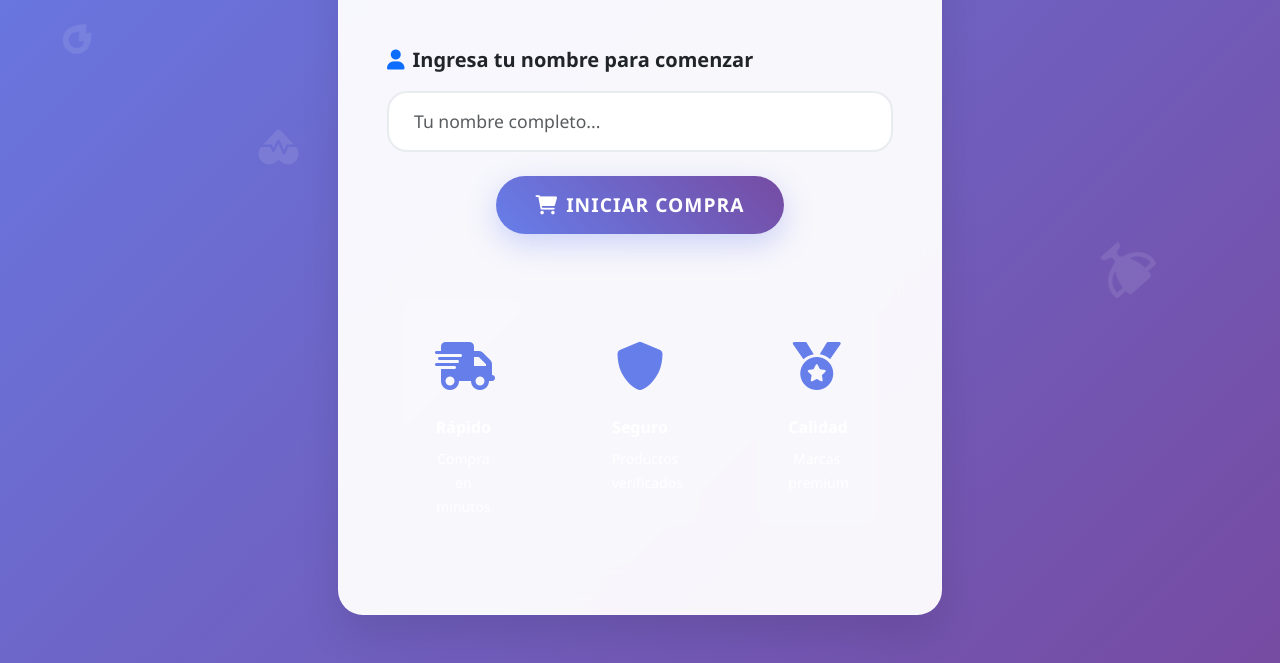
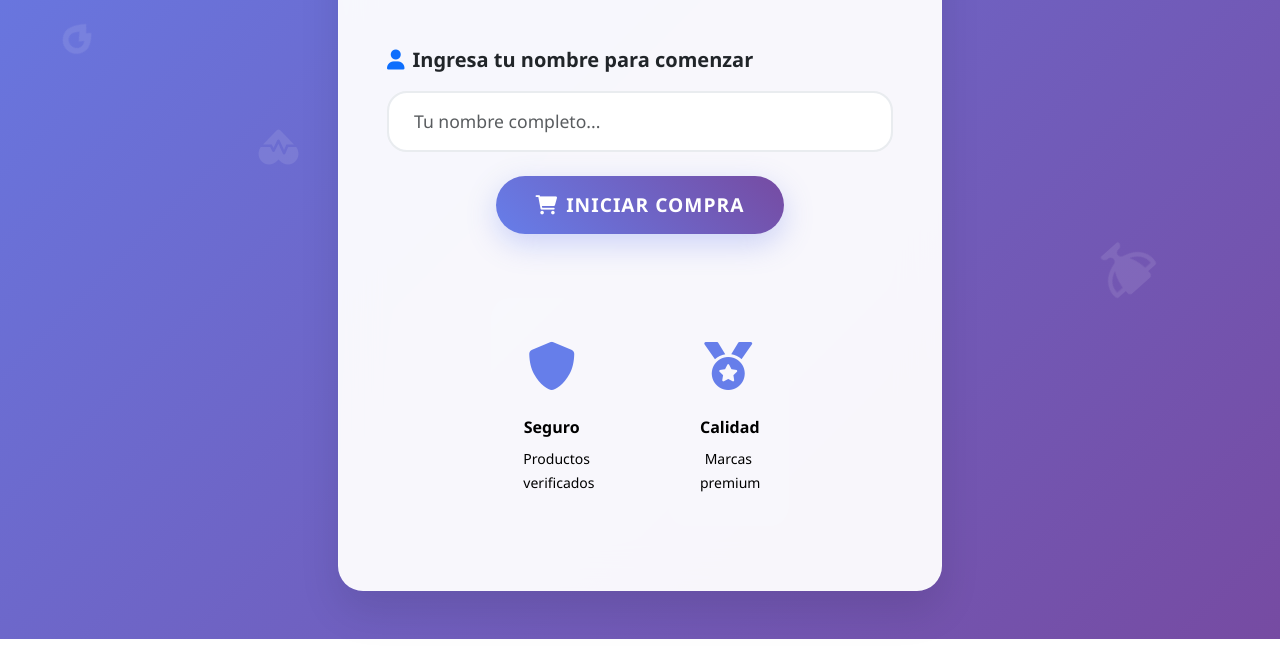
Before and after one commit to adrikaso/Trabajo-Programacion-3, a website: page frontend/index.html in a window 1280 px wide. Shown: the part 373-1036 px from the top of the page. After the commit the page ends 1012 px from the top, so only its background shows below. Drawn offline with nearby package versions, Linux system fonts and the light colour scheme.

Commit message:
Corrección de colores

```diff
--- a/frontend/index.html
+++ b/frontend/index.html
@@ -56,16 +56,7 @@
                         </button>
                     </div>
 
-                    <div class="features row text-white">
-                        <div class="col-md-4">
-                            <div class="feature-item">
-                                <div class="feature-icon">
-                                    <i class="fas fa-shipping-fast"></i>
-                                </div>
-                                <h6 class="fw-bold">Rápido</h6>
-                                <small>Compra en minutos</small>
-                            </div>
-                        </div>
+                    <div class="features row text-black justify-content-center">
                         <div class="col-md-4">
                             <div class="feature-item">
                                 <div class="feature-icon">
```
